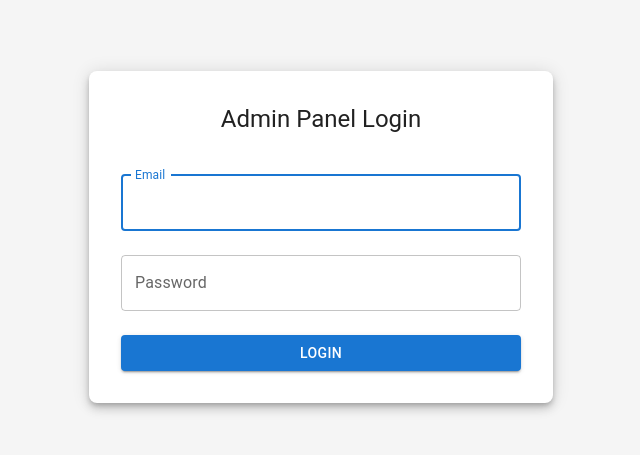
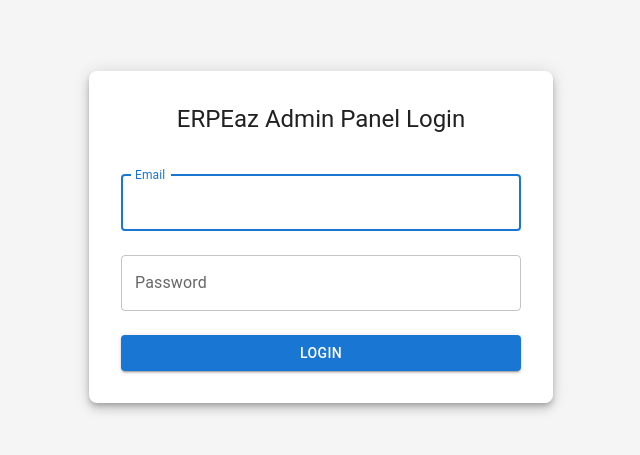
Before and after one commit to adhil948/erpeaz-admin-panel, a React (Create React App) app in the folder admin-frontend/: page /login in a window 1280 px wide. Shown: the part 187-642 px from the top of the page, without its empty margins (319-959 px from the left). Built offline with nearby package versions, Linux system fonts and the light colour scheme.

Commit message:
feat: update login header to include ERPEaz branding

```diff
--- a/admin-frontend/src/pages/Login.js
+++ b/admin-frontend/src/pages/Login.js
@@ -64,7 +64,7 @@
         sx={{ maxWidth: 400, p: 4, width: '100%', borderRadius: 2 }}
       >
         <Typography variant="h5" align="center" mb={3}>
-          Admin Panel Login
+          ERPEaz Admin Panel Login
         </Typography>
         <form noValidate onSubmit={handleSubmit}>
           <TextField
```
